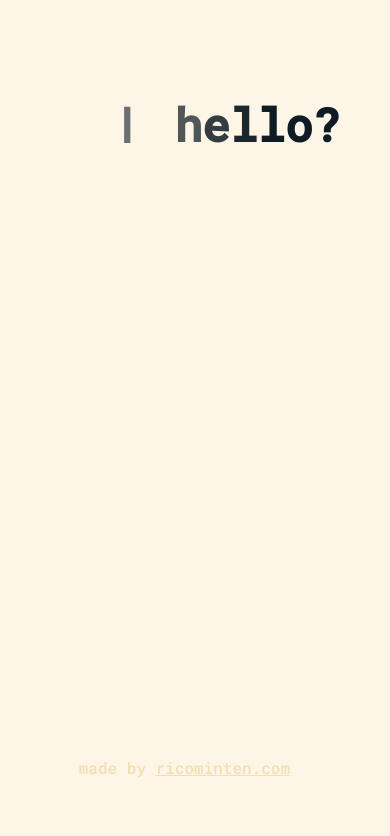
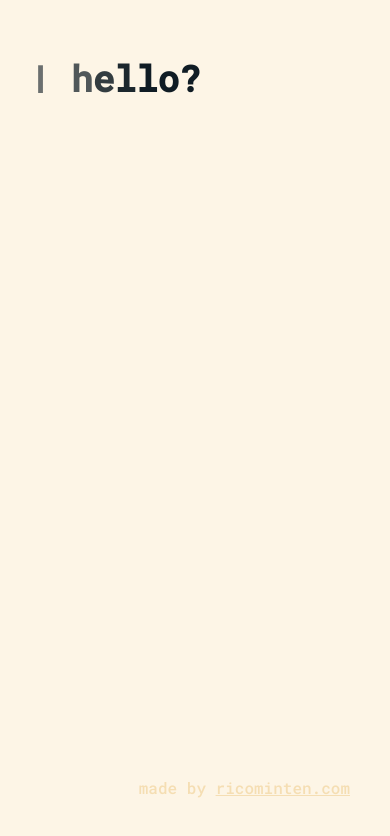
Before and after one commit to ricominten/hello-hello-world, a React (Create React App) app: page / in a window 390 px wide. Shown: the top 836 px of the page. Built offline with nearby package versions, Linux system fonts and the light colour scheme.

Commit message:
fix: mobile

```diff
--- a/src/components/main.style.js
+++ b/src/components/main.style.js
@@ -18,6 +18,11 @@ export const titleGroup = (isTop = true) => css`
     align-items: center;
     top: ${isTop ? '100px' : '165px'};
     left: 120px;
+
+    @media screen and (max-width: 768px) {
+        top: ${isTop ? '60px' : '105px'};
+        left: 35px;
+    }
 `;
 
 export const before = (delayed) => css`
@@ -28,6 +33,12 @@ export const before = (delayed) => css`
     font-family: 'Roboto', sans-serif;
     opacity: 0;
     animation: ${animation.before(delayed)} ${vars.animationBase};
+
+    @media screen and (max-width: 768px) {
+        margin: 2px 25px 0 0;
+        font-size: 39px;
+        line-height: 36px;
+    }
 `;
 
 export const title = css`
@@ -36,6 +47,11 @@ export const title = css`
     margin: -2px 0 0;
     font-size: 46px;
     line-height: 46px;
+
+    @media screen and (max-width: 768px) {
+        font-size: 36px;
+        line-height: 36px;
+    }
 `;
 
 export const letters = (delayed, number) => css`
@@ -62,6 +78,11 @@ export const footer = css`
     bottom: 50px;
     color: ${vars.aboutColour};
 
+    @media screen and (max-width: 768px) {
+        right: 40px;
+        bottom: 30px;
+    }
+
     a {
         color: ${vars.aboutColour};
 
```
